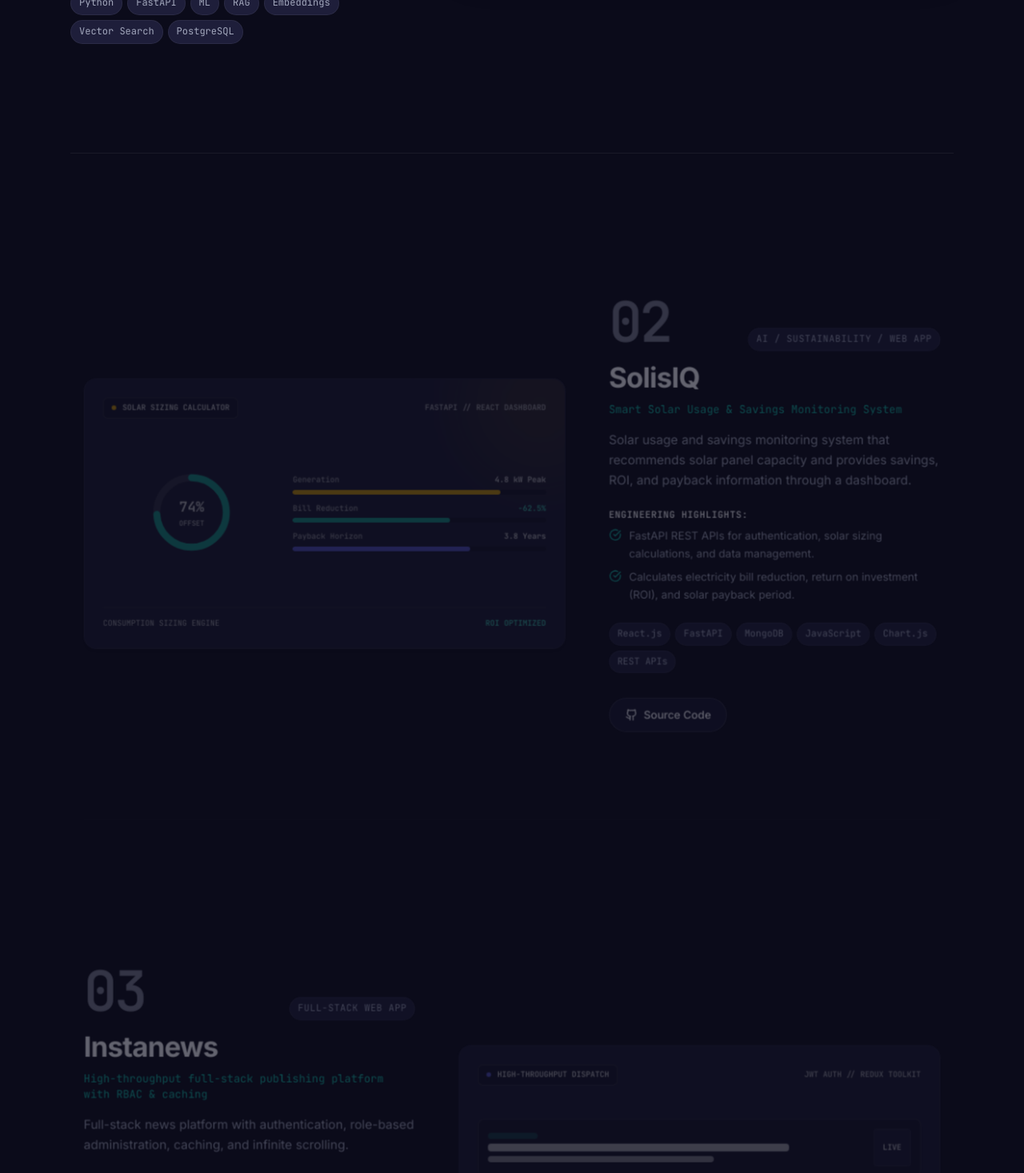
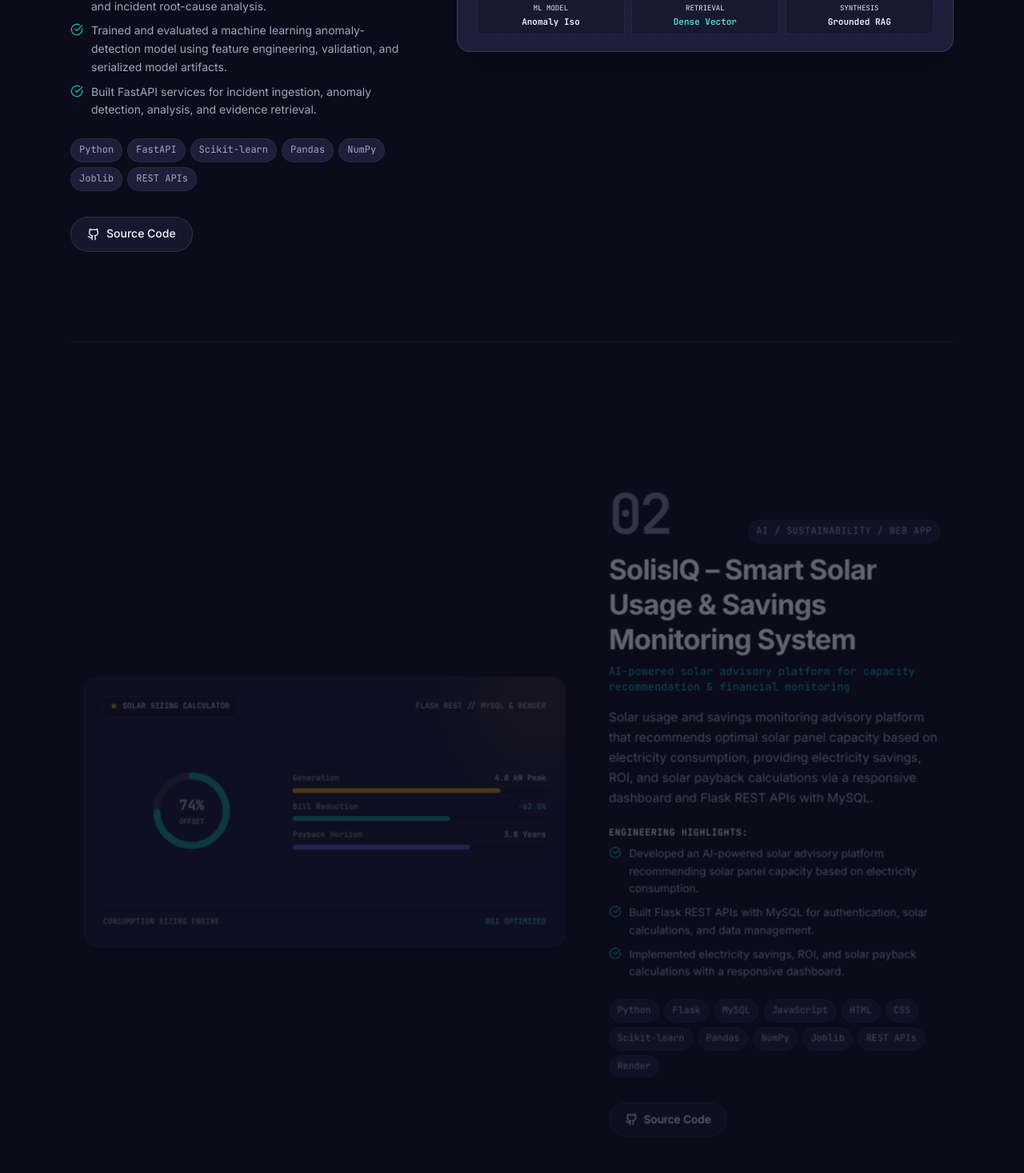
Before and after one commit to Abhijeet-Singh-01/Portfolio, a React (Vite) app: page / in a window 1280 px wide. Shown: the part 2525-3992 px from the top of the page at 80% size. Built offline with nearby package versions, Linux system fonts and the light colour scheme.

Commit message:
feat(content): update projects, skills, certifications, and resume from latest resume (3).pdf

```diff
--- a/src/components/Projects/ProjectVisual.tsx
+++ b/src/components/Projects/ProjectVisual.tsx
@@ -37,7 +37,7 @@
               <span className={`w-1.5 h-1.5 rounded-full bg-emerald-400 ${isActive ? 'animate-pulse' : ''}`} />
               <span>LIVE TELEMETRY INGESTION</span>
             </div>
-            <span className="font-mono text-[10px] text-[var(--text)]/85 font-medium">RAG PIPELINE // V-SEARCH</span>
+            <span className="font-mono text-[10px] text-[var(--text)]/85 font-medium">FASTAPI // SCIKIT-LEARN &amp; JOBLIB</span>
           </div>
 
           {/* Center Graphic: Incident Signal & Connected Evidence Graph */}
@@ -123,7 +123,7 @@
               <span className="w-1.5 h-1.5 rounded-full bg-amber-400" />
               <span>SOLAR SIZING CALCULATOR</span>
             </div>
-            <span className="font-mono text-[10px] text-[var(--text)]/85 font-medium">FASTAPI // REACT DASHBOARD</span>
+            <span className="font-mono text-[10px] text-[var(--text)]/85 font-medium">FLASK REST // MYSQL &amp; RENDER</span>
           </div>
 
           {/* Center Graphic: Solar Dial & Energy Efficiency Gauge */}
@@ -194,60 +194,86 @@
         </div>
       );
 
-    case 'instanews':
+    case 'setu':
       return (
         <div className={containerClasses} aria-hidden="true">
-          {/* Background Editorial Accents */}
+          {/* Background Map Grid & Radial Dispatch Glow */}
           <div
             className={`absolute inset-0 transition-opacity duration-500 pointer-events-none ${
               isActive
-                ? 'bg-[radial-gradient(ellipse_at_bottom_right,rgba(99,102,241,0.20),transparent_65%)] opacity-100'
+                ? 'bg-[radial-gradient(ellipse_at_center,rgba(20,184,166,0.18)_0%,rgba(99,102,241,0.10)_60%,transparent_80%)] opacity-100'
                 : 'opacity-20'
             }`}
+            aria-hidden="true"
+          />
+          <div
+            className="absolute inset-0 bg-[linear-gradient(to_right,var(--border-subtle)_1px,transparent_1px),linear-gradient(to_bottom,var(--border-subtle)_1px,transparent_1px)] bg-[size:32px_32px] opacity-30 pointer-events-none"
             aria-hidden="true"
           />
 
           {/* Visual Header */}
           <div className="relative z-10 flex items-center justify-between">
             <div className="inline-flex items-center gap-2 px-2.5 py-1 rounded-md bg-[var(--surface)]/85 border border-[var(--border)] text-[10px] font-mono text-[var(--text)] font-semibold">
-              <span className="w-1.5 h-1.5 rounded-full bg-[var(--accent-primary)]" />
-              <span>HIGH-THROUGHPUT DISPATCH</span>
+              <span className={`w-1.5 h-1.5 rounded-full bg-rose-500 ${isActive ? 'animate-pulse' : ''}`} />
+              <span>LIVE TRIAGE &amp; DISPATCH</span>
             </div>
-            <span className="font-mono text-[10px] text-[var(--text)]/85 font-medium">JWT AUTH // REDUX TOOLKIT</span>
+            <span className="font-mono text-[10px] text-[var(--text)]/85 font-medium">LEAFLET + OSM // POSTGRESQL</span>
           </div>
 
-          {/* Center Graphic: Editorial Streaming Feed Cards */}
-          <div className="relative z-10 my-auto space-y-2 py-1">
-            {/* Mock Editorial Card 1 */}
-            <div className="p-3 rounded-lg bg-[var(--surface)] border border-[var(--border)] shadow-sm flex items-center justify-between gap-3">
-              <div className="space-y-1.5 flex-1">
-                <div className="w-16 h-2 rounded bg-[var(--accent-secondary)]/30" />
-                <div className="w-4/5 h-2.5 rounded bg-[var(--text)]/80" />
-                <div className="w-3/5 h-2 rounded bg-[var(--text)]/60" />
-              </div>
-              <div className="w-12 h-12 rounded bg-[var(--surface-2)] border border-[var(--border-subtle)] flex items-center justify-center font-mono text-[10px] text-[var(--text)] font-bold shrink-0">
-                LIVE
-              </div>
-            </div>
+          {/* Center Graphic: Interactive Emergency Map Visualization */}
+          <div className="relative z-10 my-auto py-2">
+            <svg
+              viewBox="0 0 400 130"
+              className="w-full h-auto overflow-visible"
+              fill="none"
+              xmlns="http://www.w3.org/2000/svg"
+              aria-label="SETU emergency map and volunteer dispatch visual"
+            >
+              {/* Map Topology Roads / Spatial Grid Segments */}
+              <path d="M 20 65 L 140 65 L 200 40 L 380 40" stroke="var(--border)" strokeWidth="1.2" opacity="0.4" />
+              <path d="M 140 10 L 140 120" stroke="var(--border)" strokeWidth="1" opacity="0.3" strokeDasharray="3 3" />
+              <path d="M 270 20 L 270 125" stroke="var(--border)" strokeWidth="1" opacity="0.3" strokeDasharray="3 3" />
+              <path d="M 60 115 L 200 40 L 340 110" stroke="var(--border)" strokeWidth="1" opacity="0.35" />
 
-            {/* Mock Editorial Card 2 */}
-            <div className="p-3 rounded-lg bg-[var(--surface)]/60 border border-[var(--border-subtle)] flex items-center justify-between gap-3 opacity-80">
-              <div className="space-y-1.5 flex-1">
-                <div className="w-12 h-2 rounded bg-[var(--accent-primary)]/30" />
-                <div className="w-2/3 h-2.5 rounded bg-[var(--text)]/70" />
-                <div className="w-1/2 h-2 rounded bg-[var(--text)]/50" />
-              </div>
-              <div className="w-12 h-12 rounded bg-[var(--surface-2)] border border-[var(--border-subtle)] flex items-center justify-center font-mono text-[10px] text-[var(--text)]/90 font-bold shrink-0">
-                FEED
-              </div>
-            </div>
+              {/* Distress Incident Epicentre (Pulsing Radar Sweep) */}
+              <circle cx="200" cy="40" r="22" stroke="#EF4444" strokeWidth="1" strokeDasharray="2 4" opacity={isActive ? 0.6 : 0.2} />
+              <circle cx="200" cy="40" r="14" fill="#EF4444" fillOpacity="0.2" />
+              <circle cx="200" cy="40" r="6" fill="#EF4444" stroke="#FECACA" strokeWidth="2" />
+
+              {/* Incident Crosshair Marker */}
+              <line x1="188" y1="40" x2="212" y2="40" stroke="#EF4444" strokeWidth="1.5" />
+              <line x1="200" y1="28" x2="200" y2="52" stroke="#EF4444" strokeWidth="1.5" />
+
+              {/* Location Tag */}
+              <text x="200" y="16" fill="var(--text)" fontSize="8" fontFamily="monospace" textAnchor="middle" fontWeight="bold">
+                INCIDENT: P1 CRITICAL
+              </text>
+
+              {/* Proximity Vectors to Volunteers */}
+              <line x1="90" y1="95" x2="200" y2="40" stroke="var(--accent-secondary)" strokeWidth="1.5" strokeDasharray="4 3" opacity={isActive ? 0.85 : 0.3} />
+              <line x1="320" y1="85" x2="200" y2="40" stroke="var(--accent-primary)" strokeWidth="1.5" strokeDasharray="4 3" opacity={isActive ? 0.85 : 0.3} />
+
+              {/* Volunteer Responder 01 */}
+              <circle cx="90" cy="95" r="7" fill="var(--surface)" stroke="var(--accent-secondary)" strokeWidth="2" />
+              <circle cx="90" cy="95" r="3" fill="var(--accent-secondary)" />
+              <text x="90" y="116" fill="var(--accent-secondary)" fontSize="8" fontFamily="monospace" textAnchor="middle">
+                RESP-01 (0.8 KM)
+              </text>
+
+              {/* Volunteer Responder 02 */}
+              <circle cx="320" cy="85" r="7" fill="var(--surface)" stroke="var(--accent-primary)" strokeWidth="2" />
+              <circle cx="320" cy="85" r="3" fill="var(--accent-primary)" />
+              <text x="320" y="106" fill="var(--accent-primary)" fontSize="8" fontFamily="monospace" textAnchor="middle">
+                RESP-02 (1.4 KM)
+              </text>
+            </svg>
           </div>
 
           {/* Visual Footer */}
           <div className="relative z-10 grid grid-cols-3 gap-2 pt-3 border-t border-[var(--border-subtle)] text-[10px] font-mono text-[var(--text)]/85 text-center">
-            <span>RBAC ACCESS</span>
-            <span className="text-[var(--text)] font-semibold">CACHE LAYER</span>
-            <span>INFINITE SCROLL</span>
+            <span>AUTOMATED TRIAGE</span>
+            <span className="text-teal-300 font-semibold">LEAFLET / OSM</span>
+            <span>PROXIMITY DISPATCH</span>
           </div>
         </div>
       );
--- a/src/components/Projects/Projects.tsx
+++ b/src/components/Projects/Projects.tsx
@@ -83,7 +83,7 @@
         </h2>
 
         <p className="mt-8 text-base sm:text-xl text-[var(--text-2)] max-w-2xl leading-relaxed">
-          Four production and research implementations spanning AI incident triage, solar analytics, high-throughput media publishing, and real-time state calculation.
+          Engineering implementations spanning AI-powered incident triage, solar analytics &amp; advisory, and emergency response spatial mapping.
         </p>
 
         {/* Live Active Chapter Tracker Badge & Stage Prompt */}
@@ -94,7 +94,7 @@
           </div>
 
           <div className="inline-flex items-center gap-2 text-xs font-mono text-[var(--text-2)]/70">
-            <span>01 — 04 / CHRONOLOGY</span>
+            <span>01 — {String(projectsData.length).padStart(2, '0')} / CHRONOLOGY</span>
           </div>
         </div>
       </div>
--- a/src/data/education.ts
+++ b/src/data/education.ts
@@ -27,14 +27,14 @@
 ];
 
 export const certificationData = [
-  'AWS Planning a Generative AI Project - Amazon Web Services (AWS)',
-  'AWS Introduction to Generative AI - Art of the Possible - Amazon Web Services (AWS)',
+  'AWS Academy Graduate – Machine Learning Foundations Training Badge – AWS',
+  'AWS Planning a Generative AI Project – AWS',
 ];
 
 export const achievementData = [
   {
     title: '250+ DSA problems solved on LeetCode',
-    description: 'Arrays, strings, linked lists, stacks, queues, trees, and recursion.',
+    description: 'Covering arrays, strings, linked lists, stacks, queues, trees, and recursion.',
     url: siteLinks.leetcode.url,
   },
   {
@@ -44,7 +44,7 @@
 ];
 
 export const careerObjective =
-  'Computer Science undergraduate seeking software development opportunities to apply problem-solving and programming skills in backend and full-stack engineering. Interested in building scalable APIs, database-driven applications, and AI-powered solutions while strengthening expertise in DSA, Generative AI, and modern software development.';
+  'Computer Science undergraduate with hands-on experience in full-stack development, backend engineering, machine learning, and AI-powered applications. Skilled in developing REST APIs, database-driven systems, interactive web applications, and ML-based solutions through academic and personal projects. Seeking software development opportunities where I can apply strong problem-solving and programming skills, contribute to scalable and reliable software solutions, and continue developing expertise in Data Structures and Algorithms, backend systems, AI/ML, and Generative AI.';
 
 export const personalBio = {
   name: 'Abhijeet Singh',
--- a/src/data/projects.ts
+++ b/src/data/projects.ts
@@ -4,89 +4,104 @@
 export const projectsData: Project[] = [
   {
     id: 'ai-incident-intelligence',
-    name: 'AI Incident Intelligence',
-    tagline: 'Autonomous root-cause investigation & telemetry triage platform',
+    name: 'AI-Powered Incident Intelligence & Root Cause Analysis Platform (Ongoing)',
+    tagline: 'Autonomous anomaly detection & incident root-cause analysis platform',
     description:
-      'AI-powered platform that detects abnormal application behavior, investigates incidents, retrieves relevant evidence, and generates evidence-grounded root-cause analysis and remediation suggestions.',
+      'AI-powered platform for anomaly detection and incident root-cause analysis, featuring an ML anomaly-detection model trained with feature engineering, validation, and serialized model artifacts, paired with FastAPI services for incident ingestion, analysis, and evidence retrieval.',
     category: 'AI / ML / Backend',
     accent: 'gold',
-    technologies: ['Python', 'FastAPI', 'ML', 'RAG', 'Embeddings', 'Vector Search', 'PostgreSQL'],
+    technologies: ['Python', 'FastAPI', 'Scikit-learn', 'Pandas', 'NumPy', 'Joblib', 'REST APIs'],
     systemHighlights: [
-      'Multi-stage semantic retrieval pipeline pairing dense vector search with deterministic log filtering.',
-      'Evidence-grounded hypothesis generation that ties each diagnostic finding directly to timestamped trace logs.',
-      'Context-aware remediation playbooks designed to minimize Mean Time to Resolution (MTTR).',
+      'Developing an AI-powered platform for anomaly detection and incident root-cause analysis.',
+      'Trained and evaluated a machine learning anomaly-detection model using feature engineering, validation, and serialized model artifacts.',
+      'Built FastAPI services for incident ingestion, anomaly detection, analysis, and evidence retrieval.',
     ],
     metrics: [
-      { label: 'Architecture', value: 'RAG Telemetry' },
-      { label: 'Retrieval', value: 'Hybrid Vector + Lexical' },
-      { label: 'Focus', value: 'Evidence Grounding' },
+      { label: 'Architecture', value: 'ML Anomaly Triage' },
+      { label: 'Modeling', value: 'Feature Eng & Serialization' },
+      { label: 'Services', value: 'FastAPI Ingestion & Retrieval' },
     ],
     architectureSnippet: {
       title: 'Incident Analysis Pipeline',
       flow: [
         'Stream Ingestion & Log Parsing',
-        'Dense Embedding & Chroma/PostgreSQL Vector Indexing',
-        'Anomaly Clustered Retrieval',
-        'Grounding Verification & LLM Root-Cause Synthesis',
+        'Feature Engineering & Anomaly Inference',
+        'Diagnostic Evidence Clustering',
+        'Root-Cause Analysis & Synthesis',
+      ],
+    },
+    githubUrl: projectLinks.aiIncidentIntelligenceSource,
+  },
+  {
+    id: 'solisiq',
+    name: 'SolisIQ – Smart Solar Usage & Savings Monitoring System',
+    tagline: 'AI-powered solar advisory platform for capacity recommendation & financial monitoring',
+    description:
+      'Solar usage and savings monitoring advisory platform that recommends optimal solar panel capacity based on electricity consumption, providing electricity savings, ROI, and solar payback calculations via a responsive dashboard and Flask REST APIs with MySQL.',
+    category: 'AI / Sustainability / Web App',
+    accent: 'teal',
+    technologies: [
+      'Python',
+      'Flask',
+      'MySQL',
+      'JavaScript',
+      'HTML',
+      'CSS',
+      'Scikit-learn',
+      'Pandas',
+      'NumPy',
+      'Joblib',
+      'REST APIs',
+      'Render',
+    ],
+    systemHighlights: [
+      'Developed an AI-powered solar advisory platform recommending solar panel capacity based on electricity consumption.',
+      'Built Flask REST APIs with MySQL for authentication, solar calculations, and data management.',
+      'Implemented electricity savings, ROI, and solar payback calculations with a responsive dashboard.',
+    ],
+    metrics: [
+      { label: 'Advisory Engine', value: 'Consumption-Based Sizing' },
+      { label: 'Backend API', value: 'Flask REST + MySQL' },
+      { label: 'Analytics', value: 'ROI & Payback Modeling' },
+    ],
+    architectureSnippet: {
+      title: 'Solar Sizing & Payback Flow',
+      flow: [
+        'Consumption Telemetry Ingestion',
+        'Capacity Recommendation Model',
+        'MySQL State & Authentication',
+        'Responsive Analytics Dashboard',
+      ],
+    },
+    githubUrl: projectLinks.solisiqSource,
+  },
+  {
+    id: 'setu',
+    name: 'SETU – Smart Emergency Response System',
+    tagline: 'Distress-report processing, automated triage, and volunteer coordination platform',
+    description:
+      'Emergency response platform for distress-report processing, automated triage, and volunteer coordination, featuring an interactive emergency map with location-based responder matching built with React.js, Leaflet, OpenStreetMap, and FastAPI with PostgreSQL.',
+    category: 'Full-Stack Web App',
+    accent: 'teal',
+    technologies: ['React.js', 'FastAPI', 'PostgreSQL', 'Python', 'Leaflet', 'OpenStreetMap', 'REST APIs'],
+    systemHighlights: [
+      'Developed an emergency response platform for distress-report processing, automated triage, and volunteer coordination.',
+      'Developed an interactive emergency map using React.js, Leaflet, and OpenStreetMap for incident visualization.',
+      'Implemented location-based volunteer matching and map-based emergency response coordination.',
+    ],
+    metrics: [
+      { label: 'Spatial Mapping', value: 'Leaflet + OpenStreetMap' },
+      { label: 'Triage Engine', value: 'Automated Distress Queue' },
+      { label: 'Backend Architecture', value: 'FastAPI + PostgreSQL' },
+    ],
+    architectureSnippet: {
+      title: 'Emergency Dispatch Lifecycle',
+      flow: [
+        'Distress Report Ingestion & Verification',
+        'Automated Severity Triage',
+        'Leaflet Spatial Proximity Indexing',
+        'Volunteer Dispatch & Live Tracking',
       ],
     },
   },
-  {
-    id: 'solisiq',
-    name: 'SolisIQ',
-    tagline: 'Smart Solar Usage & Savings Monitoring System',
-    description:
-      'Solar usage and savings monitoring system that recommends solar panel capacity and provides savings, ROI, and payback information through a dashboard.',
-    category: 'AI / Sustainability / Web App',
-    accent: 'teal',
-    technologies: ['React.js', 'FastAPI', 'MongoDB', 'JavaScript', 'Chart.js', 'REST APIs'],
-    systemHighlights: [
-      'FastAPI REST APIs for authentication, solar sizing calculations, and data management.',
-      'Calculates electricity bill reduction, return on investment (ROI), and solar payback period.',
-    ],
-    githubUrl: projectLinks.solisiqSource,
-  },
-  {
-    id: 'instanews',
-    name: 'Instanews',
-    tagline: 'High-throughput full-stack publishing platform with RBAC & caching',
-    description:
-      'Full-stack news platform with authentication, role-based administration, caching, and infinite scrolling.',
-    category: 'Full-Stack Web App',
-    accent: 'gold',
-    technologies: ['React', 'Redux Toolkit', 'Node.js', 'Express', 'MongoDB', 'JWT'],
-    systemHighlights: [
-      'Granular role-based access control separating reader consumers from authenticated editorial staff.',
-      'Redux Toolkit state slices paired with virtualized DOM scrolling for reading experiences.',
-      'API query caching and aggregated MongoDB pipelines for category-filtered feeds.',
-    ],
-    metrics: [
-      { label: 'Security', value: 'JWT + RBAC Middleware' },
-      { label: 'State Management', value: 'Redux Toolkit Slices' },
-      { label: 'Rendering', value: 'Virtualized Infinite Scroll' },
-    ],
-    architectureSnippet: {
-      title: 'Feed Ingestion & Delivery',
-      flow: [
-        'Secure Client Authentication (JWT)',
-        'Cached Express API Layer',
-        'MongoDB Aggregation Pipeline',
-        'Virtualized Infinite Scroll Feed UI',
-      ],
-    },
-  },
-  {
-    id: 'zerohour',
-    name: 'ZeroHour',
-    tagline: 'Interactive Countdown Web Application',
-    description:
-      'Real-time countdown timer web application showing remaining days, hours, minutes, and seconds until a chosen date and time.',
-    category: 'Web Application',
-    accent: 'teal',
-    technologies: ['HTML', 'CSS', 'JavaScript'],
-    systemHighlights: [
-      'JavaScript date calculations and dynamic DOM updates.',
-      'Automatic completion handling and a responsive user interface.',
-    ],
-  },
 ];
--- a/src/data/skills.ts
+++ b/src/data/skills.ts
@@ -19,7 +19,7 @@
       { name: 'HTML', iconName: 'Layout' },
       { name: 'CSS', iconName: 'Sparkles' },
       { name: 'Tailwind CSS', iconName: 'Palette' },
-      { name: 'JavaScript', iconName: 'FileCode', highlight: true },
+      { name: 'JavaScript (ES6+)', iconName: 'FileCode', highlight: true },
     ],
   },
   {
@@ -27,7 +27,9 @@
     title: 'Backend',
     skills: [
       { name: 'FastAPI', iconName: 'Zap', highlight: true },
+      { name: 'Flask', iconName: 'Server', highlight: true },
       { name: 'REST APIs', iconName: 'Route', highlight: true },
+      { name: 'Firebase Cloud Messaging (Learning)', iconName: 'Radio' },
     ],
   },
   {
@@ -35,7 +37,18 @@
     title: 'Databases',
     skills: [
       { name: 'MongoDB', iconName: 'Database', highlight: true },
-      { name: 'MySQL', iconName: 'Database' },
+      { name: 'MySQL', iconName: 'Database', highlight: true },
+      { name: 'PostgreSQL', iconName: 'Database', highlight: true },
+    ],
+  },
+  {
+    id: 'ml-data',
+    title: 'ML / Data',
+    skills: [
+      { name: 'Scikit-learn', iconName: 'Cpu', highlight: true },
+      { name: 'Pandas', iconName: 'Table', highlight: true },
+      { name: 'NumPy', iconName: 'Binary', highlight: true },
+      { name: 'Joblib', iconName: 'Archive' },
     ],
   },
   {
--- a/src/data/socialLinks.ts
+++ b/src/data/socialLinks.ts
@@ -60,6 +60,7 @@
 
 export const projectLinks = {
   solisiqSource: 'https://github.com/Abhijeet-Singh-01/SolisIQ',
+  aiIncidentIntelligenceSource: 'https://github.com/Abhijeet-Singh-01/ai-incident-intelligence',
 };
 
 export const sameAsLinks = [siteLinks.github.url, siteLinks.linkedin.url, siteLinks.leetcode.url];
```
Also changed, not shown: 2 other files (tests, documents, lock files or other folders).
